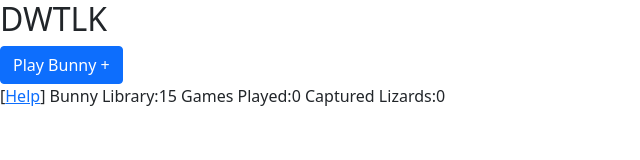
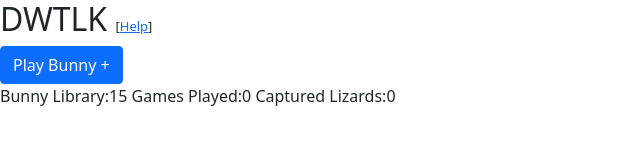
Before and after one commit to actualredact/dwtlk_demo, a plain HTML site: page index.html in a window 1280 px wide. Shown: the whole page, without its empty margins (0-640 px from the left). Drawn offline with nearby package versions, Linux system fonts and the light colour scheme.

Commit message:
Update index.html

```diff
--- a/index.html
+++ b/index.html
@@ -19,22 +19,25 @@
             margin-top: 10px;
             font-size: small;
         }
+        #help {
+            font-size: small;
+        }
     </style>
 </head>
 <body>
-<h2> DWTLK </h2>
+<h2> DWTLK <span id="help">[<a href='DWTLK.pdf'>Help</a>]</span></h2>
 
 <button type="button" class="btn btn-primary" value="Start Game" id="play_bunny_button" >Play Bunny +</button>
 <button type="button" class="btn btn-warning" value="Stay" id="stay_button"  hidden="hidden">Attack Lizards ⚔️</button>
 
 <div>
-    <span>[<a href='DWTLK.pdf'>Help</a>]</span>
+
     <span>Bunny Library:<span id="bunny_library_count">15</span></span>
     <span>Games Played:<span id="games_played">0</span></span>
     <span>Captured Lizards:<span id="points">0</span></span>
 </div>
 <div>
-    <h4><span id="score"></span><span id="last_game_outcome"></span></h4>
+    <h4><span id="score"></span> <span id="last_game_outcome"></span></h4>
 </div>
 
 <div class="row" id="plays">
@@ -1295,8 +1298,9 @@
         let last_game_outcome = document.getElementById('last_game_outcome')
 
         table.stay();
+        table.drawBoard(false);
         table.drawScore(false);
-        table.drawBoard(false);
+
 
         if (table.didPlayerWin()) {
             console.log('Rabbits win!');
@@ -1318,7 +1322,7 @@
                 bunnyLibrary.add(returnedCards[cardPointer]);
             }
         }
-
+        document.getElementById('points').innerText = points;
         document.getElementById('bunny_library_count').innerText = bunnyLibrary.numberOfCards()
         table.cleanUp();
         document.getElementById('stay_button').hidden = true;
```
